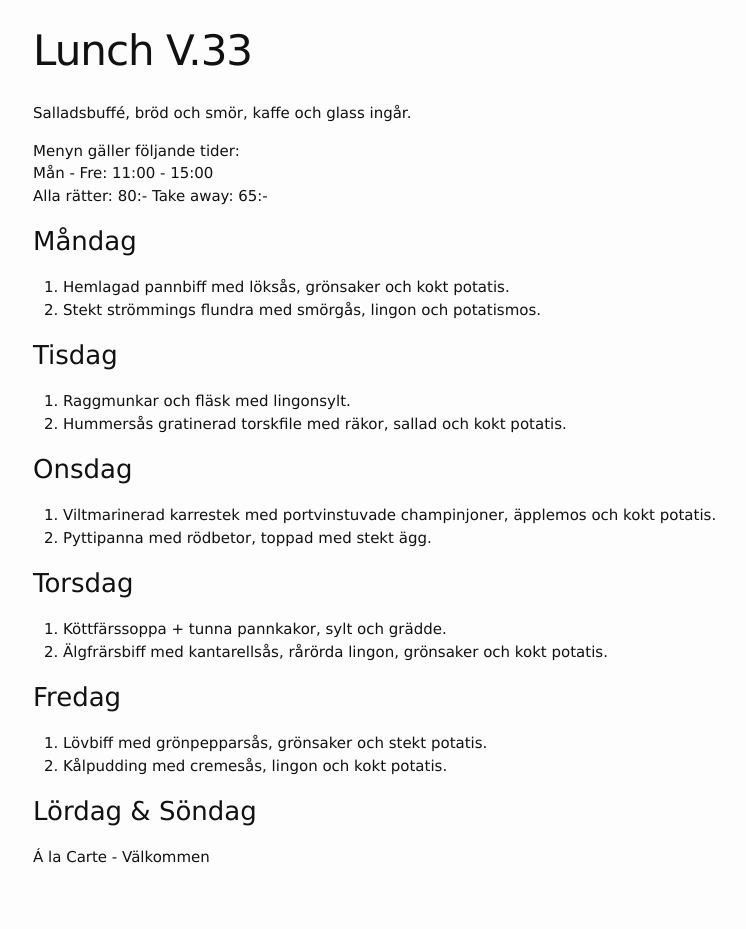
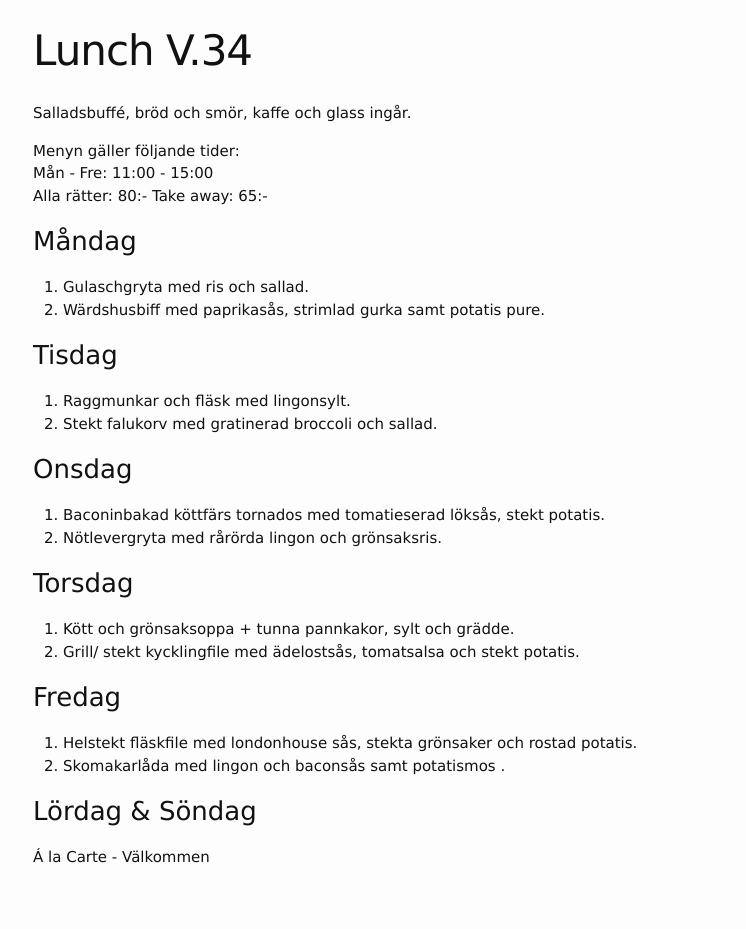
Before and after one commit to FarInn62/farinn62.github.io, a Jekyll site: the page built from lunch.md, in a window 1280 px wide. Shown: the whole page, without its empty margins (237-983 px from the left). Built offline with Jekyll 4.4.1, drawn with Linux system fonts in a browser that asks for light colours.

Commit message:
Update lunch.md

```diff
--- a/lunch.md
+++ b/lunch.md
@@ -1,6 +1,6 @@
 ---
 layout: foodmenu
-title: Lunch V.33
+title: Lunch V.34
 permalink: /lunch/
 published: true
 ---
@@ -12,28 +12,28 @@ Alla rätter: 80:- Take away: 65:-
 
 ### Måndag
 
-1. Hemlagad pannbiff med löksås, grönsaker och kokt potatis.
-2. Stekt strömmings flundra med smörgås, lingon och potatismos.
+1. Gulaschgryta med ris och sallad.
+2. Wärdshusbiff med paprikasås, strimlad gurka samt potatis pure.
 
 ### Tisdag
 
 1. Raggmunkar och fläsk med lingonsylt.
-2. Hummersås gratinerad torskfile med räkor, sallad och kokt potatis.
+2. Stekt falukorv med gratinerad broccoli och sallad.
 
 ### Onsdag
 
-1. Viltmarinerad karrestek med portvinstuvade champinjoner, äpplemos och kokt potatis.
-2. Pyttipanna med rödbetor, toppad med stekt ägg.
+1. Baconinbakad köttfärs tornados med tomatieserad löksås, stekt potatis.
+2. Nötlevergryta med rårörda lingon och grönsaksris.
 
 ### Torsdag
 
- 1. Köttfärssoppa + tunna pannkakor, sylt och grädde.
- 2. Älgfrärsbiff med kantarellsås, rårörda lingon, grönsaker och kokt potatis.
+ 1. Kött och grönsaksoppa + tunna pannkakor, sylt och grädde.
+ 2. Grill/ stekt kycklingfile med ädelostsås, tomatsalsa och stekt potatis.
 
 ### Fredag
 
-1. Lövbiff med grönpepparsås, grönsaker och stekt potatis.
-2. Kålpudding med cremesås, lingon och kokt potatis.
+1. Helstekt fläskfile med londonhouse sås, stekta grönsaker och rostad potatis.
+2. Skomakarlåda med lingon och baconsås samt potatismos .
 
 ### Lördag & Söndag
 Á la Carte - Välkommen
```
